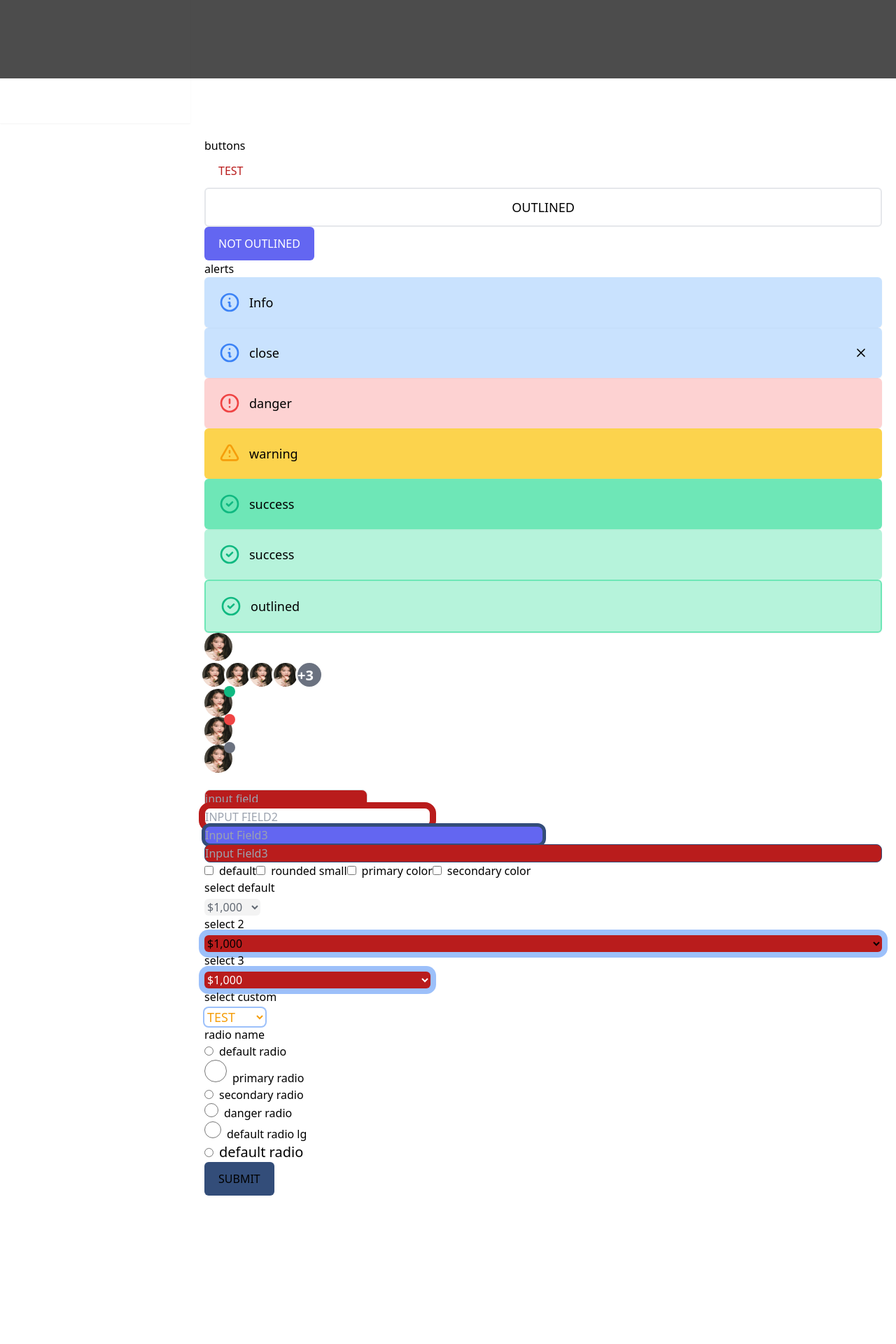
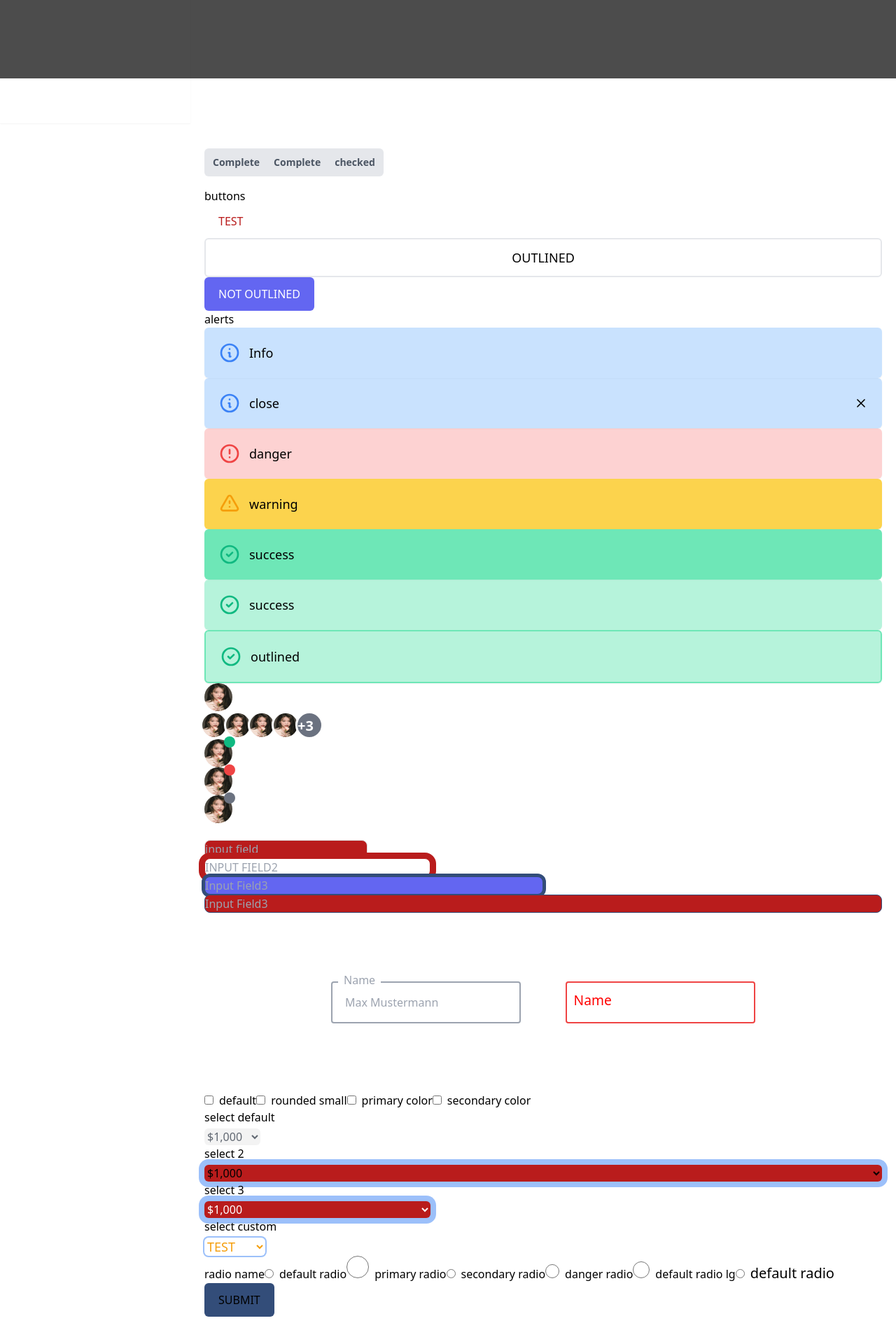
Before and after one commit to NAMU1105/next, a Next.js app: page /componentSample in a window 1280 px wide. Shown: the part 688-2608 px from the top of the page at 70% size. Before the commit the page ends 2464 px from the top, so only its background shows below. Built offline with nearby package versions, Linux system fonts and the light colour scheme; what @tailwindcss/custom-forms would draw is missing.

Commit message:
add custom inputs

```diff
--- a/components/UI/backdrop.tsx
+++ b/components/UI/backdrop.tsx
@@ -14,6 +14,9 @@ const Backdrop: React.FC<BackdropProps> = (props: BackdropProps) => {
 
     if (isMonted) {
       setShowBackdrop(true);
+      // document.body.style.overflow = "hidden";
+      // 스크롤 방지 해제
+      // document.body.style.overflow = "unset"
     }
   }, []);
 
--- /dev/null
+++ b/components/UI/loading.tsx
@@ -0,0 +1,12 @@
+import React from "react";
+
+interface IF {}
+
+// 직선바 형태
+export const LoadingBar: React.FC<IF> = (props: IF) => {
+  return (
+    <div className="relative bg-gray-200 rounded w-1/3">
+      <div className="w-full absolute top-0 h-6 rounded overflow-hidden bg-blue-500  loading "></div>
+    </div>
+  );
+};
--- /dev/null
+++ b/components/UI/tooltip.tsx
@@ -0,0 +1,23 @@
+<div class="flex min-h-screen items-center justify-center">
+  <div x-data="{ tooltip: false }" class="relative z-30 inline-flex">
+    <div x-on:mouseover="tooltip = true" x-on:mouseleave="tooltip = false" class="rounded-md px-3 py-2 bg-indigo-500 text-white cursor-pointer shadow">
+      Hover over me
+    </div>
+    <div class="relative" x-cloak x-show.transition.origin.top="tooltip">
+      <div class="absolute top-0 z-10 w-32 p-2 -mt-1 text-sm leading-tight text-white transform -translate-x-1/2 -translate-y-full bg-blue-500 rounded-lg shadow-lg">
+        Hi, I am Tooltip
+      </div>
+      <svg class="absolute z-10 w-6 h-6 text-blue-500 transform -translate-x-12 -translate-y-3 fill-current stroke-current" width="8" height="8">
+        <rect x="12" y="-10" width="8" height="8" transform="rotate(45)" />
+      </svg>
+    </div>
+  </div>
+
+  <div class="flex items-end justify-end absolute bottom-0 right-0 mb-4 mr-4">
+    <div>
+      <a title="Buy me a coffee" href="https://www.buymeacoffee.com/rHcLDkY" target="_blank" class="block w-16 h-16">
+        <img alt="Buy me a coffee" class="object-cover object-center w-full h-full rounded-full shadow-md hover:shadow-lg" src="https://cdn.dribbble.com/users/3349322/screenshots/14039201/media/616e4ae6995fb288e434c3f0927541ce.png" />
+      </a>
+    </div>
+  </div>
+</div>
--- a/package.json
+++ b/package.json
@@ -10,6 +10,7 @@
   "dependencies": {
     "@apollo/client": "^3.3.12",
     "@apollo/react-hooks": "^4.0.0",
+    "@apollo/react-ssr": "^4.0.0",
     "@types/node": "^14.14.34",
     "@types/react": "^17.0.3",
     "@types/react-dom": "^17.0.2",
--- a/pages/auth.tsx
+++ b/pages/auth.tsx
@@ -188,6 +188,15 @@ const Auth: React.FC<IF> = (props: IF) => {
       >
         Change mode
       </Button>
+
+      <Button
+        type="link"
+        href="http://49.247.208.236:4000/auth"
+        size="sm"
+        bgColor="danger"
+      >
+        GOOGLE
+      </Button>
     </>
   );
 };
--- a/pages/componentSample/index.tsx
+++ b/pages/componentSample/index.tsx
@@ -7,6 +7,30 @@ import { Formik, Field, Form, FormikHelpers } from "formik";
 import { TestSchema } from "../../utils/validator";
 import { Modal } from "../../components/UI/modal";
 import Backdrop from "../../components/UI/backdrop";
+import styled from "styled-components";
+
+const InputTextWrapper = styled.input.attrs({
+  className:
+    "appearance-none border-2 border-white rounded w-full py-2 text-grey-darker leading-tight focus:outline-none focus:bg-white focus:border-white",
+})`
+  + label {
+    position: absolute;
+    left: 0;
+    top: 0;
+    margin: 0.7rem 0.3rem;
+    padding: 0 0.3rem;
+    background-color: transparent;
+    color: red;
+    font-size: 1.2rem;
+    transition: all ease 0.2s;
+  }
+
+  &:focus + label {
+    margin: -1rem 0.3rem;
+    background-color: white;
+    font-size: 1rem;
+  }
+`;
 
 const Index = (props) => {
   const testFunction = () => {
@@ -18,9 +42,52 @@ const Index = (props) => {
   };
   return (
     <section className="w-full">
+      <ul
+        id="filter1"
+        className="filter-switch inline-flex items-center relative h-10 p-1 space-x-1 bg-gray-200 rounded-md font-semibold text-blue-600 my-4"
+      >
+        <li className="filter-switch-item flex relative h-8 bg-gray-300x">
+          <input type="radio" name="filter1" id="filter1" className="sr-only" />
+          <label
+            htmlFor="filter1"
+            className="cursor-pointer h-8 py-1 px-2 text-sm leading-6 text-gray-600 hover:text-gray-800 shadow-none bg-opacity-0	checked:text-inherit checked:bg-white checked:rounded checked:shadow "
+          >
+            Complete
+          </label>
+        </li>
+        <li className="filter-switch-item flex relative h-8 bg-gray-300x">
+          <input type="radio" name="filter2" id="filter2" className="sr-only" />
+          <label
+            htmlFor="filter2"
+            className="cursor-pointer h-8 py-1 px-2 text-sm leading-6 text-gray-600 hover:text-gray-800 shadow-none bg-opacity-0	checked:text-inherit checked:bg-white checked:rounded checked:shadow "
+          >
+            Complete
+          </label>
+        </li>
+
+        <li className="filter-switch-item flex relative h-8 bg-gray-300x">
+          <input
+            type="radio"
+            name="filter3"
+            id="filter3"
+            className="sr-only"
+            checked
+            readOnly
+          />
+          <label
+            htmlFor="filter3"
+            className="cursor-pointer h-8 py-1 px-2 text-sm leading-6 text-gray-600 hover:text-gray-800 shadow-none bg-opacity-0	checked:text-inherit checked:bg-white checked:rounded checked:shadow "
+          >
+            checked
+          </label>
+        </li>
+      </ul>
+
+      {/* loading */}
+
       {/* buttons */}
+      <div id="buttons">
         <p>buttons</p>
-      <div id="buttons">
         {/* TODO: a 타입의 버튼일 때는 온클릭 못주는 등의 제한 방법 찾아보기 */}
         <Button
           color="danger"
@@ -51,8 +118,8 @@ const Index = (props) => {
       </div>
 
       {/* alerts */}
+      <div id="alerts">
         <p>alerts</p>
-      <div id="alerts">
         <Alert type="info">Info</Alert>
         <Alert type="info" includeButton>
           close
@@ -105,6 +172,8 @@ const Index = (props) => {
           <Formik
             initialValues={{
               email: "",
+              picked: "",
+              picked2: "",
             }}
             validationSchema={TestSchema}
             onSubmit={(
@@ -186,6 +255,25 @@ const Index = (props) => {
                   disabled
                 />
 
+                <div className="flex bg-white items-center justify-center w-full h-64">
+                  <div className="px-4 py-2 border-2 border-gray-400 rounded relative">
+                    <label className="absolute -my-6 -mx-2 bg-white px-2 text-gray-400">
+                      Name
+                    </label>
+                    <input
+                      type="text"
+                      className="appearance-none border-2 border-white rounded w-full py-2 text-grey-darker leading-tight focus:outline-none focus:bg-white focus:border-white"
+                      placeholder="Max Mustermann"
+                    />
+                  </div>
+
+                  <div className=" focus-within:border-red-700  px-4 py-2 border-2 border-red-500 rounded relative ml-16">
+                    <InputTextWrapper type="text" />
+                    {/* placeholder="Max Mustermann" */}
+                    <label>Name</label>
+                  </div>
+                </div>
+
                 <Checkbox name="default" label="default" />
                 <Checkbox
                   name="danger"
@@ -257,33 +345,48 @@ const Index = (props) => {
 
                 {/* radio */}
                 <div className="flex flex-col">
+                  <div role="group" aria-labelledby="my-radio-group">
                     <span>radio name</span>
-                  <Radio label="default radio" name="default" />
+                    <Radio
+                      label="default radio"
+                      name="picked"
+                      value="default"
+                    />
                     <Radio
                       label="primary radio"
-                    name="primary"
+                      name="picked"
                       color="primary"
                       ringcolor="danger"
                       radiosize="xl"
                       ringwidth="lg"
+                      value="primary"
                     />
                     <Radio
                       label="secondary radio"
-                    name="secondary"
+                      name="picked"
                       color="secondary"
+                      value="secondary"
                     />
                     <Radio
                       label="danger radio"
-                    name="danger"
+                      name="picked"
                       color="danger"
                       radiosize="md"
+                      value="danger"
                     />
                     <Radio
                       label="default radio lg"
-                    name="defaultLg"
+                      name="picked2"
                       radiosize="lg"
+                      value="large"
                     />
-                  <Radio label="default radio" name="default" textsize="xl" />
+                    <Radio
+                      label="default radio"
+                      name="picked2"
+                      textsize="xl"
+                      value="xl"
+                    />
+                  </div>
                 </div>
 
                 {/* btn */}
--- a/tailwind.config.js
+++ b/tailwind.config.js
@@ -78,10 +78,20 @@ module.exports = {
         backdrop: "rgba(0, 0, 0, 0.75)",
       },
 
+      textColor: {
+        inherit: "inherit",
+      },
+
       keyframes: {
         wiggle: {
           "0%, 100%": { transform: "rotate(-6deg)" },
           "50%": { transform: "rotate(6deg)" },
+        },
+        shimmer: {
+          "100%": {
+            transform: "translateX(0%)",
+            opacity: 0,
+          },
         },
         chase: {
           "0%": {
@@ -139,6 +149,7 @@ module.exports = {
         wiggle: "wiggle 0.5s ease-in-out infinite",
         bounceHorizontal: "bounceHorizontal 1s ease-in infinite",
         chase: "chase 2s linear infinite",
+        shimmer: "shimmer 2.5s ease-out infinite",
       },
 
       screens: {
@@ -205,10 +216,12 @@ module.exports = {
       backgroundColor: ["active", "checked", "odd", "disabled", "important"],
       borderColor: ["checked"],
       fill: ["hover", "focus"],
-      textColor: ["disabled"],
+      textColor: ["group-focus", "focus-within", "disabled", "checked"],
       outline: ["hover", "active", "focus"],
-      margin: ["first"],
-      scale: ["active", "group-hover", "hover"],
+      margin: ["first", "focus", "group-focus", "focus-within"],
+      scale: ["active", "group-hover", "group-focus", "hover"],
+      borderRadius: ["checked"],
+      boxShadow: ["checked"],
     },
   },
   plugins: [
@@ -265,8 +278,24 @@ module.exports = {
         },
       };
 
+      const loadingUtilities = {
+        ".loading": {
+          position: "absolute",
+          top: 0,
+          right: 0,
+          bottom: 0,
+          left: 0,
+          transform: "translateX(-100%)",
+          // backgroundImage:
+          //   "linear-gradient(90deg, rgba(233, 233, 233, 1) 0, rgba(233, 233, 233, 0.9) 50%, rgba(233, 233, 233, 0.8) 100%)",
+          animation: "shimmer 1.2s ease-out infinite",
+          content: "",
+        },
+      };
+
       addUtilities(contentUtilities, ["before", "after"]);
       addUtilities(inputUtilities, ["after"]);
+      addUtilities(loadingUtilities, ["after"]);
     }),
   ],
 };
```
Also changed, not shown: components/form/input.tsx (+18 -3 lines), 2 other files (tests, documents, lock files or other folders). Lines whose indentation alone changed are shown as unchanged.
